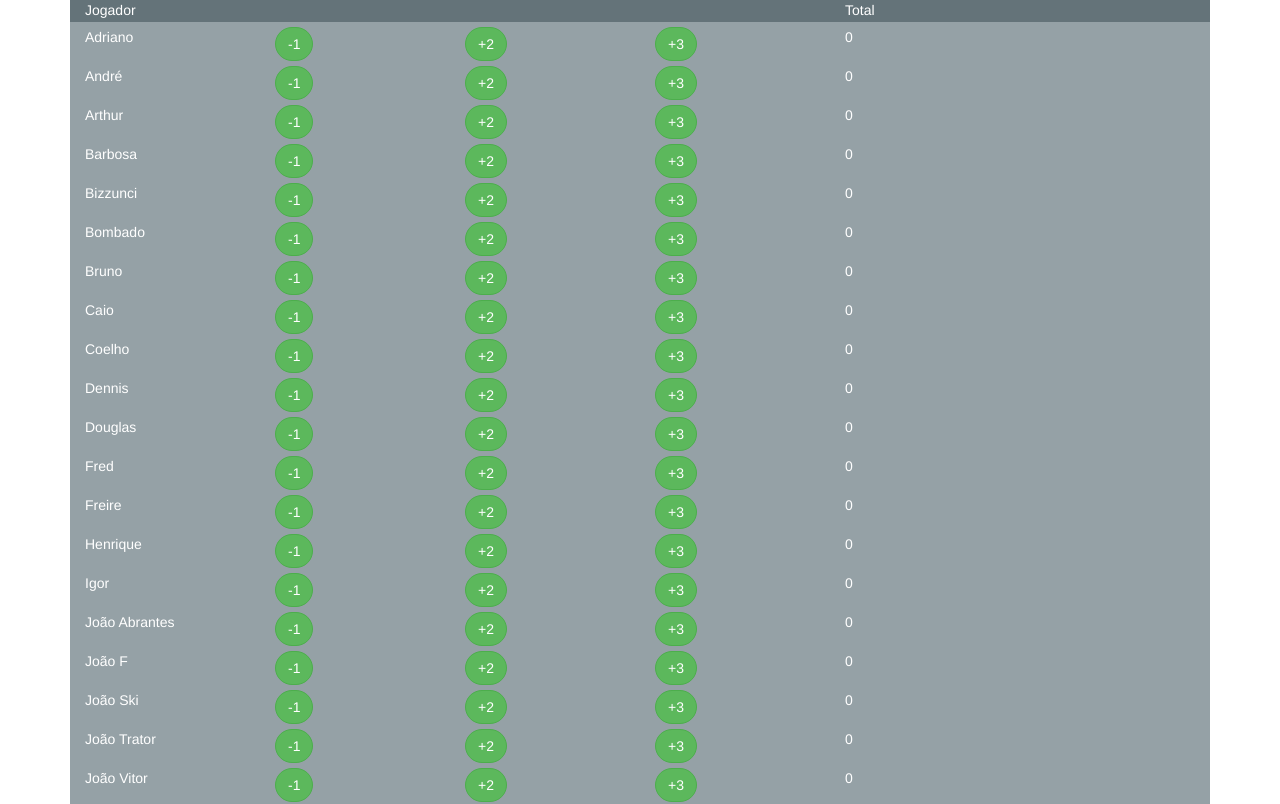
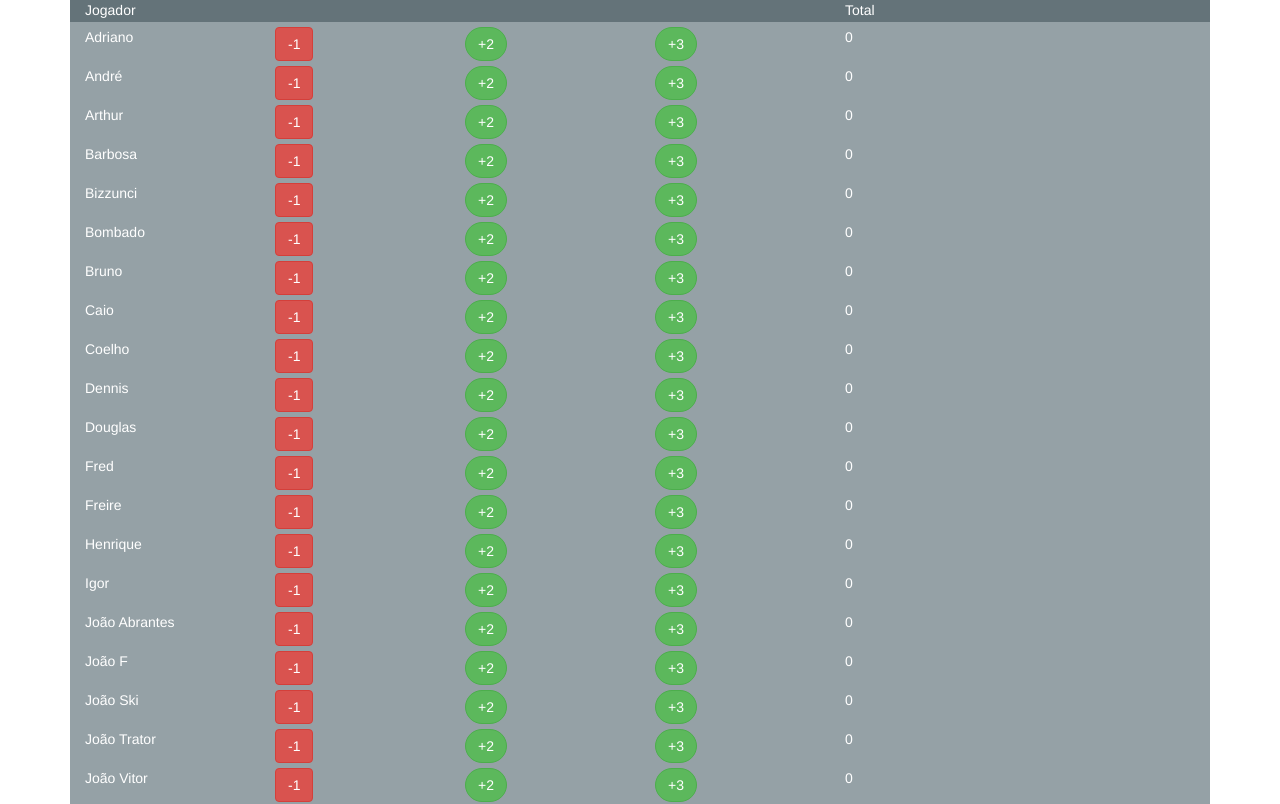
Before and after one commit to vitoralmeida94/flashbackbasketballapp, a plain HTML site: page layout/index.html in a window 1280 px wide. Shown: the top 804 px of the page. Drawn offline with nearby package versions, Linux system fonts and the light colour scheme.

Commit message:
Update index.html

```diff
--- a/layout/index.html
+++ b/layout/index.html
@@ -28,7 +28,7 @@
 
                 </div>
                 <div class="col-lg-2 col-xs-2">
-                    <button class="btn btn-success" ng-click="vm.events.subtractScore(item.name,1)">-1</button>
+                    <button class="btn btn-danger" ng-click="vm.events.subtractScore(item.name,1)">-1</button>
                 </div>
                 <div class="col-lg-2 col-xs-2">
                     <button class="btn btn-success" ng-click="vm.events.addScore(item.name,2)">+2</button>
```
